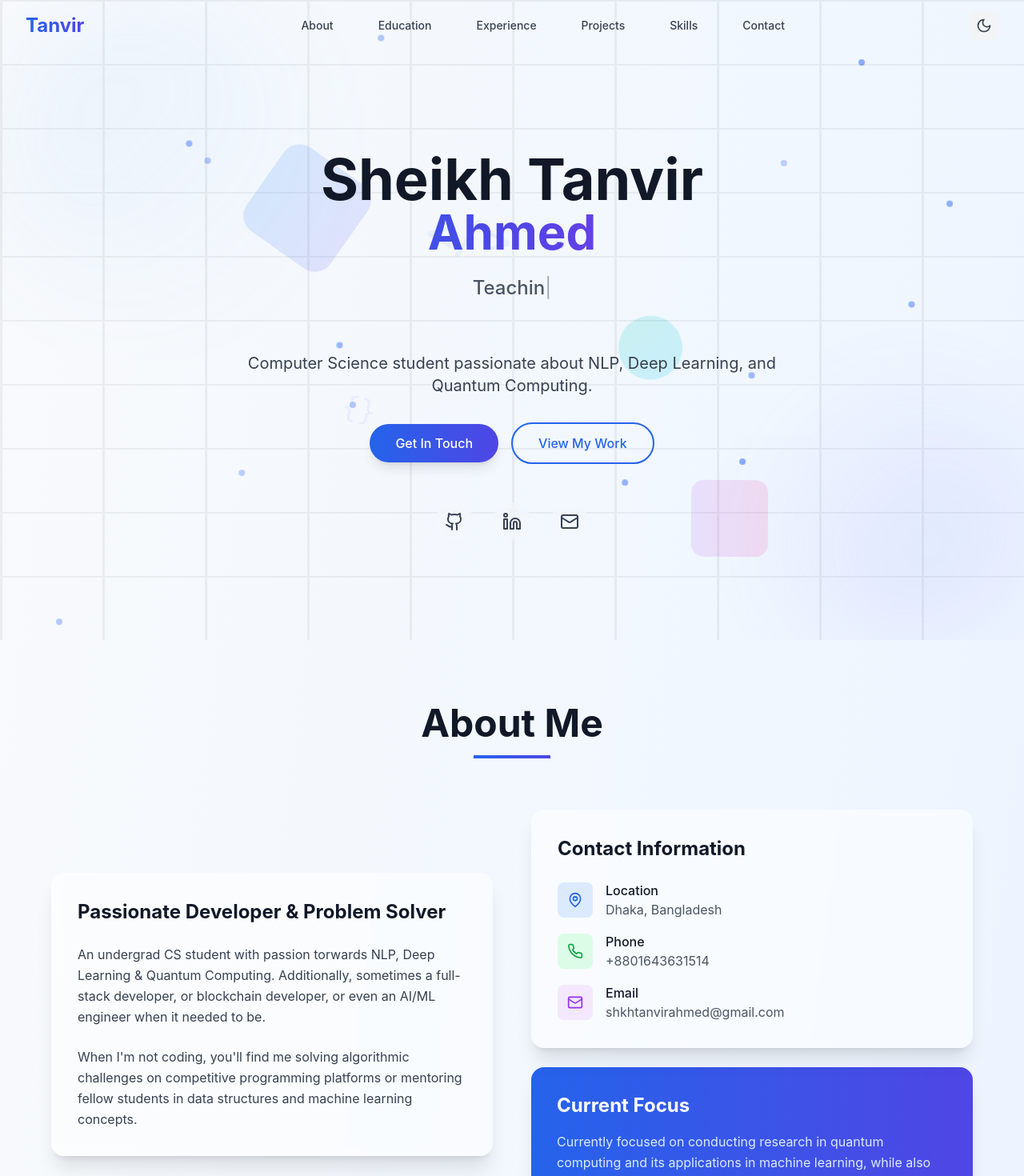
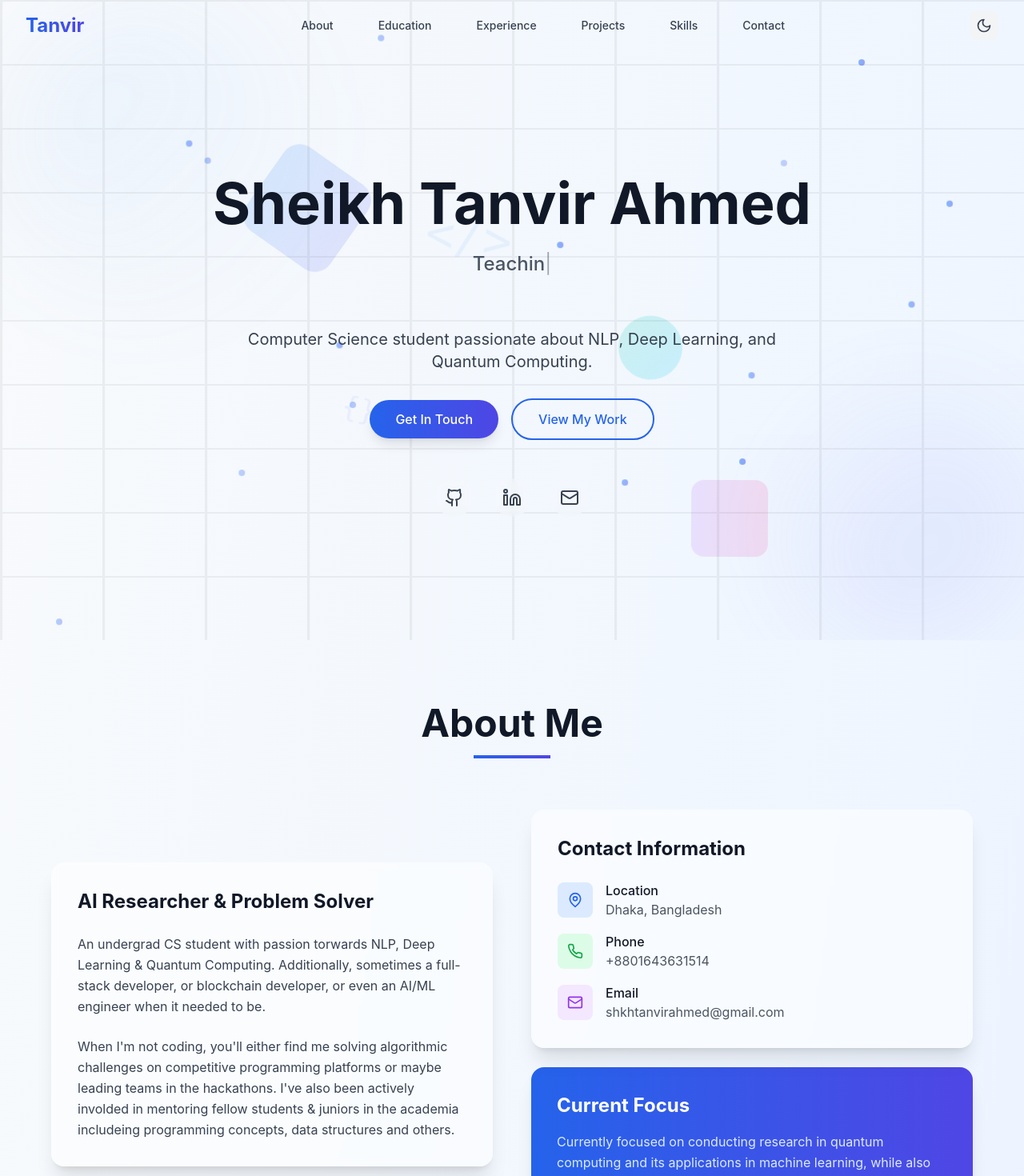
Before and after one commit to AhVir/AhVir.github.io_, a React (Vite) app: page / in a window 1280 px wide. Shown: the top 1470 px of the page at 80% size. Built offline with nearby package versions, Linux system fonts and the light colour scheme.

Commit message:
Modified: Hero.tsx & About.tsx

```diff
--- a/src/components/About.tsx
+++ b/src/components/About.tsx
@@ -16,7 +16,7 @@ const About = () => {
           <div className="space-y-6">
             <div className="bg-white/50 dark:bg-slate-800/50 backdrop-blur-sm rounded-2xl p-8 shadow-xl border border-white/20 dark:border-slate-700/20">
               <h3 className="text-2xl font-bold text-gray-900 dark:text-white mb-6">
-                Passionate Developer & Problem Solver
+                AI Researcher & Problem Solver
               </h3>
               <p className="text-gray-700 dark:text-gray-300 leading-relaxed mb-6">
                 An undergrad CS student with passion torwards NLP, Deep Learning & Quantum Computing.
@@ -27,8 +27,8 @@ const About = () => {
                 I'm passionate about creating innovative solutions that make a real-world impact.
               </p> */}
               <p className="text-gray-700 dark:text-gray-300 leading-relaxed">
-                When I'm not coding, you'll find me solving algorithmic challenges on competitive programming platforms
-                or mentoring fellow students in data structures and machine learning concepts.
+                When I'm not coding, you'll either find me solving algorithmic challenges on competitive programming platforms
+                or maybe leading teams in the hackathons. I've also been actively involded in mentoring fellow students & juniors in the academia includeing programming concepts, data structures and others.
               </p>
             </div>
           </div>
--- a/src/components/Hero.tsx
+++ b/src/components/Hero.tsx
@@ -32,10 +32,10 @@ const Hero = () => {
       <div className="max-w-4xl mx-auto text-center">
         <div className="animate-fade-in-up">
           <h1 className="text-5xl md:text-7xl font-bold text-gray-900 dark:text-white mb-6">
-            Sheikh Tanvir
-            <span className="block text-4xl md:text-6xl bg-gradient-to-r from-blue-600 via-indigo-600 to-purple-600 dark:from-blue-400 dark:via-indigo-400 dark:to-purple-400 bg-clip-text text-transparent">
-              Ahmed
-            </span>
+            Sheikh Tanvir Ahmed
+            {/* <span className="block text-4xl md:text-6xl bg-gradient-to-r from-blue-600 via-indigo-600 to-purple-600 dark:from-blue-400 dark:via-indigo-400 dark:to-purple-400 bg-clip-text text-transparent">
+              Ahmed */}
+            {/* </span> */}
           </h1>
 
           <div className="h-16 mb-8">
```
